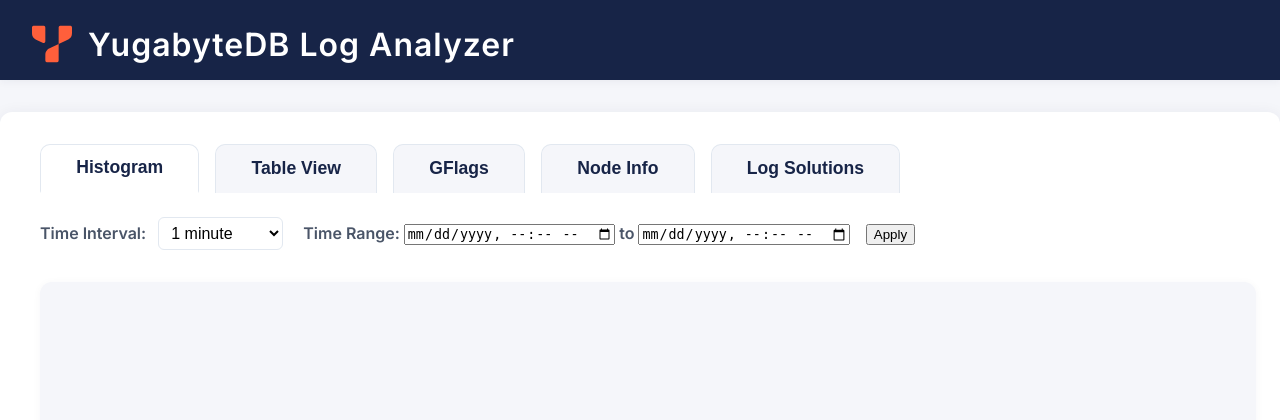
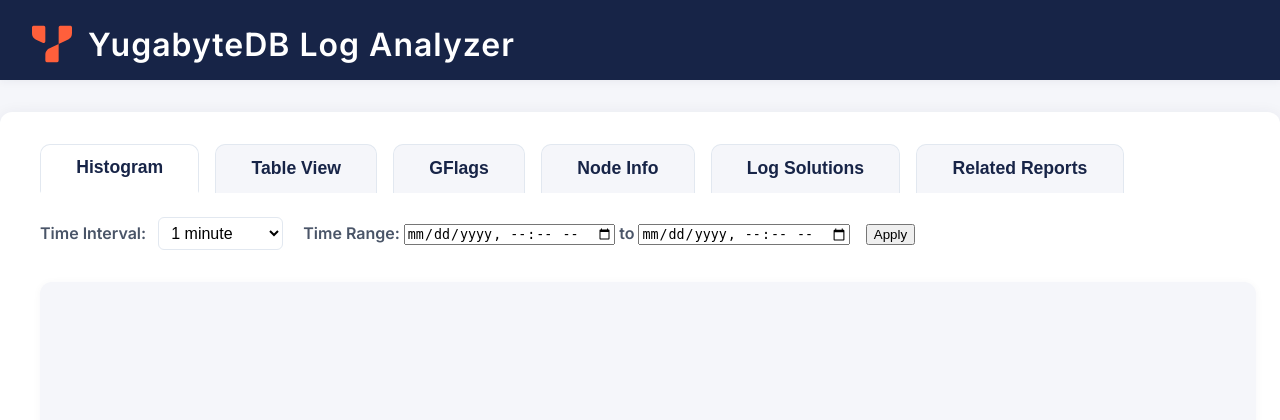
Before and after one commit to yugabyte/log_analyzer, a Flask app: template webserver/templates/reports.html in a window 1280 px wide. Shown: the top 420 px of the page. Run offline with Flask 3, Linux system fonts and the light colour scheme; the template is opened without the code that fills it: most values are stand-ins (such as "Sample title", 1, 10 or a date in 2020); some libraries are stand-ins or nearby versions.

Commit message:
feat: Implement related reports feature with API integration and UI updates

```diff
--- a/webserver/app.py
+++ b/webserver/app.py
@@ -37,7 +37,7 @@ def index():
         )
         cur = conn.cursor()
         cur.execute("""
-            SELECT r.id, r.support_bundle_name, h.cluster_name, h.organization, r.created_at
+            SELECT r.id, r.support_bundle_name, h.cluster_name, h.organization, h.case_id, r.created_at
             FROM public.reports r
             LEFT JOIN public.support_bundle_header h ON r.support_bundle_name = h.support_bundle
             ORDER BY r.created_at DESC LIMIT 10
@@ -48,7 +48,8 @@ def index():
                 'support_bundle_name': row[1],
                 'universe_name': row[2] or '',
                 'organization_name': row[3] or '',
-                'created_at': row[4].strftime('%Y-%m-%d %H:%M')
+                'case_id': row[4],
+                'created_at': row[5].strftime('%Y-%m-%d %H:%M')
             }
             for row in cur.fetchall()
         ]
@@ -270,5 +271,64 @@ def gflags_api(uuid):
     except Exception as e:
         return jsonify({'error': str(e)}), 500
 
+@app.route('/api/related_reports/<uuid>')
+def related_reports_api(uuid):
+    try:
+        db_config = load_db_config()
+        conn = psycopg2.connect(
+            dbname=db_config["dbname"],
+            user=db_config["user"],
+            password=db_config["password"],
+            host=db_config["host"],
+            port=db_config["port"]
+        )
+        cur = conn.cursor()
+        # Get support_bundle_name for this report
+        cur.execute("SELECT support_bundle_name FROM public.reports WHERE id::text = %s", (str(uuid),))
+        row = cur.fetchone()
+        if not row:
+            cur.close()
+            conn.close()
+            return jsonify({'error': 'Report not found'}), 404
+        support_bundle_name = row[0]
+        # Get cluster_uuid and organization for this report
+        cur.execute("""
+            SELECT h.cluster_uuid, h.organization
+            FROM public.support_bundle_header h
+            WHERE h.support_bundle = %s
+        """, (support_bundle_name,))
+        row = cur.fetchone()
+        if not row:
+            cur.close()
+            conn.close()
+            return jsonify([])  # No header info, so no related reports
+        cluster_uuid, organization = row
+        # Find all support_bundle_names for same org or cluster_uuid (excluding current)
+        cur.execute("""
+            SELECT r.id, r.support_bundle_name, h.cluster_name, h.organization, h.cluster_uuid, h.case_id, r.created_at
+            FROM public.reports r
+            JOIN public.support_bundle_header h ON r.support_bundle_name = h.support_bundle
+            WHERE (h.organization = %s OR h.cluster_uuid = %s)
+              AND r.id::text != %s
+            ORDER BY r.created_at DESC LIMIT 20
+        """, (organization, str(cluster_uuid), str(uuid)))
+        related = [
+            {
+                'id': str(r[0]),
+                'support_bundle_name': r[1],
+                'cluster_name': r[2],
+                'organization': r[3],
+                'cluster_uuid': str(r[4]),
+                'case_id': r[5],
+                'created_at': r[6].strftime('%Y-%m-%d %H:%M')
+            }
+            for r in cur.fetchall()
+        ]
+        cur.close()
+        conn.close()
+        return jsonify(related)
+    except Exception as e:
+        return jsonify({'error': str(e)}), 500
+
 if __name__ == '__main__':
     app.run(debug=True)
--- a/webserver/static/app.js
+++ b/webserver/static/app.js
@@ -311,6 +311,7 @@ document.addEventListener("DOMContentLoaded", function () {
       if (tabId === "gflags-tab" && jsonData) renderGFlags();
       if (tabId === "nodeinfo-tab" && jsonData) renderNodeInfo();
       if (tabId === "logsolutions-tab" && jsonData) renderLogSolutions();
+      if (tabId === "related-tab") renderRelatedReports();
     });
   });
 
@@ -544,4 +545,105 @@ document.addEventListener("DOMContentLoaded", function () {
       };
     });
   }
+
+  function renderRelatedReports() {
+    const relatedDiv = document.getElementById("related-reports");
+    relatedDiv.innerHTML = "<em>Loading related reports...</em>";
+    if (!window.report_uuid) {
+      relatedDiv.innerHTML = "<em>No report selected.</em>";
+      return;
+    }
+    fetch(`/api/related_reports/${window.report_uuid}`)
+      .then((resp) => resp.json())
+      .then((related) => {
+        if (!related || related.length === 0 || related.error) {
+          relatedDiv.innerHTML = "<em>No related reports found.</em>";
+          return;
+        }
+        // Separate by cluster and organization
+        const seenIds = new Set();
+        let sameCluster = [];
+        let sameOrg = [];
+        let currentClusterUuid = null;
+        let currentOrg = null;
+        // Find current cluster/org from first result (all have at least one matching field)
+        if (related.length > 0) {
+          currentClusterUuid = related[0].cluster_uuid;
+          currentOrg = related[0].organization;
+        }
+        related.forEach((r) => {
+          if (r.cluster_uuid === currentClusterUuid) {
+            sameCluster.push(r);
+            seenIds.add(r.id);
+          }
+        });
+        related.forEach((r) => {
+          if (r.organization === currentOrg && !seenIds.has(r.id)) {
+            sameOrg.push(r);
+            seenIds.add(r.id);
+          }
+        });
+        let html = "";
+        html += `<h4>Reports for Cluster: <span style='color:#172447'>${sameCluster.length > 0 ? (sameCluster[0].cluster_name || sameCluster[0].cluster_uuid) : (currentClusterUuid || '')}</span></h4>`;
+        if (sameCluster.length === 0) {
+          html += '<em>No other reports for this cluster.</em>';
+        } else {
+          html += `<table><thead><tr>
+            <th>UUID</th>
+            <th>Support Bundle Name</th>
+            <th>Cluster Name</th>
+            <th>Organization</th>
+            <th>Cluster UUID</th>
+            <th>Case ID</th>
+            <th>Created At</th>
+            <th>View</th>
+          </tr></thead><tbody>`;
+          sameCluster.forEach(r => {
+            html += `<tr>
+              <td>${r.id}</td>
+              <td>${r.support_bundle_name}</td>
+              <td>${r.cluster_name || ''}</td>
+              <td>${r.organization || ''}</td>
+              <td>${r.cluster_uuid || ''}</td>
+              <td>${r.case_id ? `<a href='https://yugabyte.zendesk.com/agent/tickets/${r.case_id}' target='_blank'>${r.case_id}</a>` : '-'}</td>
+              <td>${r.created_at}</td>
+              <td><a href="/reports/${r.id}">View Report</a></td>
+            </tr>`;
+          });
+          html += '</tbody></table>';
+        }
+        html += `<h4 style="margin-top:2em;">Reports for Organization: <span style='color:#172447'>${sameOrg.length > 0 ? (sameOrg[0].organization || '') : (currentOrg || '')}</span></h4>`;
+        if (sameOrg.length === 0) {
+          html += '<em>No other reports for this organization.</em>';
+        } else {
+          html += `<table><thead><tr>
+            <th>UUID</th>
+            <th>Support Bundle Name</th>
+            <th>Cluster Name</th>
+            <th>Organization</th>
+            <th>Cluster UUID</th>
+            <th>Case ID</th>
+            <th>Created At</th>
+            <th>View</th>
+          </tr></thead><tbody>`;
+          sameOrg.forEach(r => {
+            html += `<tr>
+              <td>${r.id}</td>
+              <td>${r.support_bundle_name}</td>
+              <td>${r.cluster_name || ''}</td>
+              <td>${r.organization || ''}</td>
+              <td>${r.cluster_uuid || ''}</td>
+              <td>${r.case_id ? `<a href='https://yugabyte.zendesk.com/agent/tickets/${r.case_id}' target='_blank'>${r.case_id}</a>` : '-'}</td>
+              <td>${r.created_at}</td>
+              <td><a href="/reports/${r.id}">View Report</a></td>
+            </tr>`;
+          });
+          html += '</tbody></table>';
+        }
+        relatedDiv.innerHTML = html;
+      })
+      .catch(() => {
+        relatedDiv.innerHTML = "<em>Failed to load related reports.</em>";
+      });
+  }
 });
--- a/webserver/templates/reports.html
+++ b/webserver/templates/reports.html
@@ -43,7 +43,10 @@
         <button class="tab-btn" data-tab="table-tab">Table View</button>
         <button class="tab-btn" data-tab="gflags-tab">GFlags</button>
         <button class="tab-btn" data-tab="nodeinfo-tab">Node Info</button>
-        <button class="tab-btn" data-tab="logsolutions-tab">Log Solutions</button>
+        <button class="tab-btn" data-tab="logsolutions-tab">
+          Log Solutions
+        </button>
+        <button class="tab-btn" data-tab="related-tab">Related Reports</button>
       </div>
       <div id="tab-panels">
         <div id="histogram-tab" class="tab-panel" style="display: block">
@@ -82,6 +85,9 @@
         <div id="logsolutions-tab" class="tab-panel" style="display: none">
           <div id="logsolutions"></div>
         </div>
+        <div id="related-tab" class="tab-panel" style="display: none">
+          <div id="related-reports"></div>
+        </div>
       </div>
     </div>
     <script>
```
Also changed, not shown: webserver/templates/index.html (+10 -0 lines).
